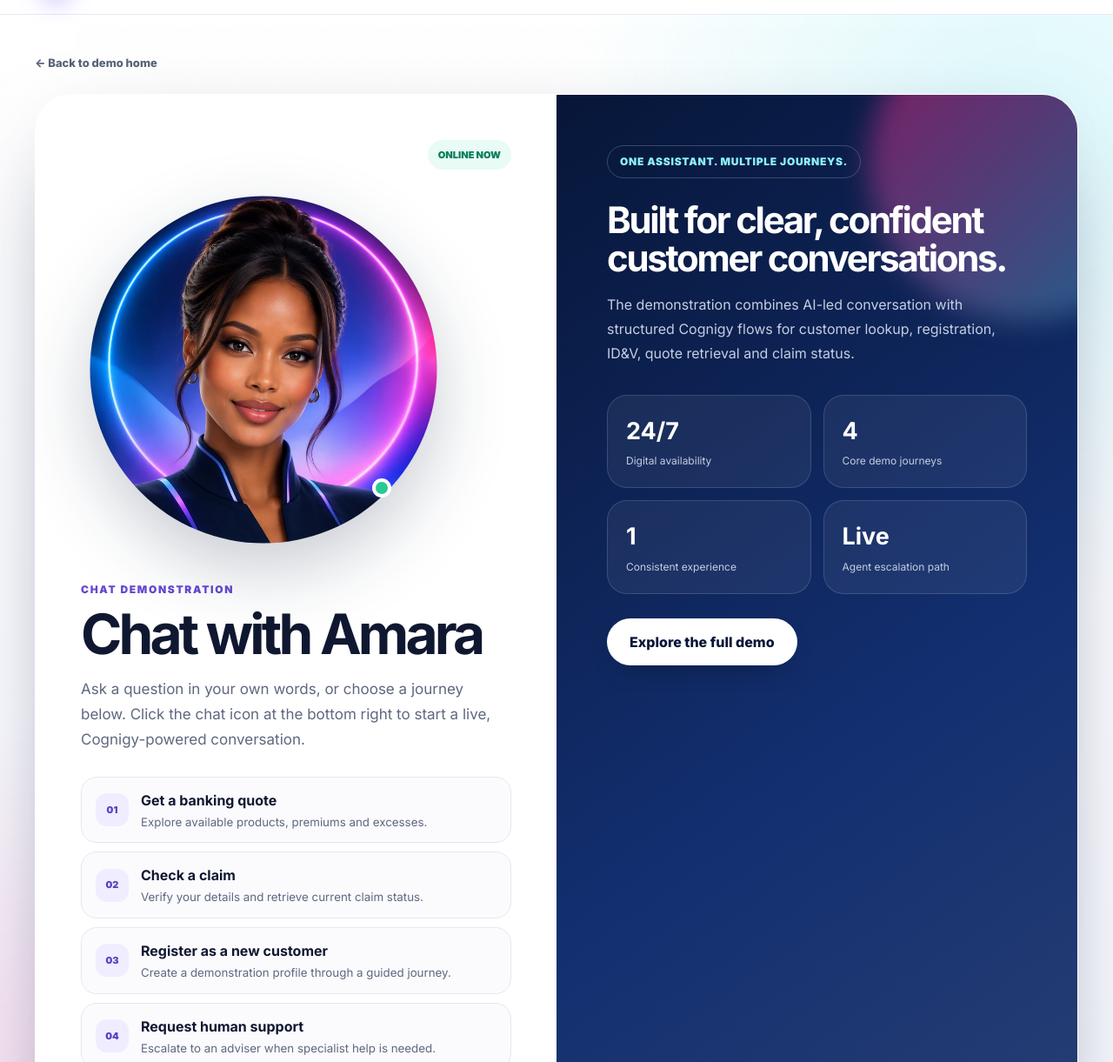
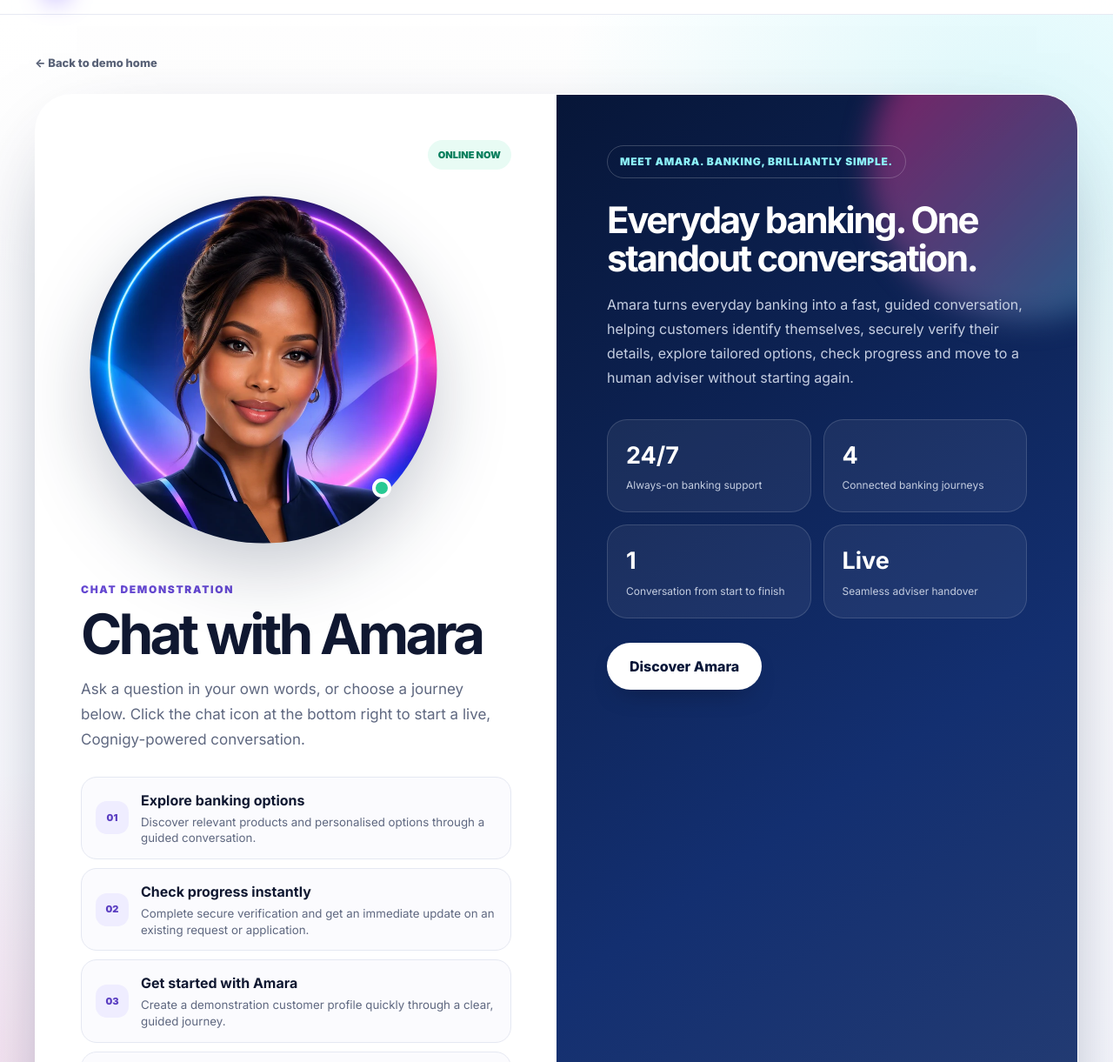
Before and after one commit to Lonedawg13/route101_BankingDemo, a plain HTML site: page chat.html in a window 1280 px wide. Shown: the part 72-1293 px from the top of the page at 87% size. Drawn offline with Linux system fonts and the light colour scheme; a script that the page names is missing.

Commit message:
Add files via upload

```diff
--- a/chat.html
+++ b/chat.html
@@ -59,29 +59,29 @@
             <div>
               <span>01</span>
               <p>
-                <strong>Get a banking quote</strong>
-                <small>Explore available products, premiums and excesses.</small>
+                <strong>Explore banking options</strong>
+                <small>Discover relevant products and personalised options through a guided conversation.</small>
               </p>
             </div>
             <div>
               <span>02</span>
               <p>
-                <strong>Check a claim</strong>
-                <small>Verify your details and retrieve current claim status.</small>
+                <strong>Check progress instantly</strong>
+                <small>Complete secure verification and get an immediate update on an existing request or application.</small>
               </p>
             </div>
             <div>
               <span>03</span>
               <p>
-                <strong>Register as a new customer</strong>
-                <small>Create a demonstration profile through a guided journey.</small>
+                <strong>Get started with Amara</strong>
+                <small>Create a demonstration customer profile quickly through a clear, guided journey.</small>
               </p>
             </div>
             <div>
               <span>04</span>
               <p>
-                <strong>Request human support</strong>
-                <small>Escalate to an adviser when specialist help is needed.</small>
+                <strong>Bring in a banking adviser</strong>
+                <small>Move to a human adviser with the conversation context carried forward.</small>
               </p>
             </div>
           </div>
@@ -98,18 +98,18 @@
 
         <aside class="impact-panel">
           <div class="impact-orb" aria-hidden="true"></div>
-          <span class="section-label light">One assistant. Multiple journeys.</span>
-          <h2>Built for clear, confident customer conversations.</h2>
-          <p>The demonstration combines AI-led conversation with structured Cognigy flows for customer lookup, registration, ID&amp;V, quote retrieval and claim status.</p>
+          <span class="section-label light">Meet Amara. Banking, brilliantly simple.</span>
+          <h2>Everyday banking. One standout conversation.</h2>
+          <p>Amara turns everyday banking into a fast, guided conversation, helping customers identify themselves, securely verify their details, explore tailored options, check progress and move to a human adviser without starting again.</p>
 
           <div class="metric-grid">
-            <div><strong>24/7</strong><span>Digital availability</span></div>
-            <div><strong>4</strong><span>Core demo journeys</span></div>
-            <div><strong>1</strong><span>Consistent experience</span></div>
-            <div><strong>Live</strong><span>Agent escalation path</span></div>
+            <div><strong>24/7</strong><span>Always-on banking support</span></div>
+            <div><strong>4</strong><span>Connected banking journeys</span></div>
+            <div><strong>1</strong><span>Conversation from start to finish</span></div>
+            <div><strong>Live</strong><span>Seamless adviser handover</span></div>
           </div>
 
-          <a class="btn btn-light" href="index.html">Explore the full demo</a>
+          <a class="btn btn-light" href="index.html">Discover Amara</a>
         </aside>
       </div>
     </div>
```
Also changed, not shown: voice.html (+10 -10 lines).
